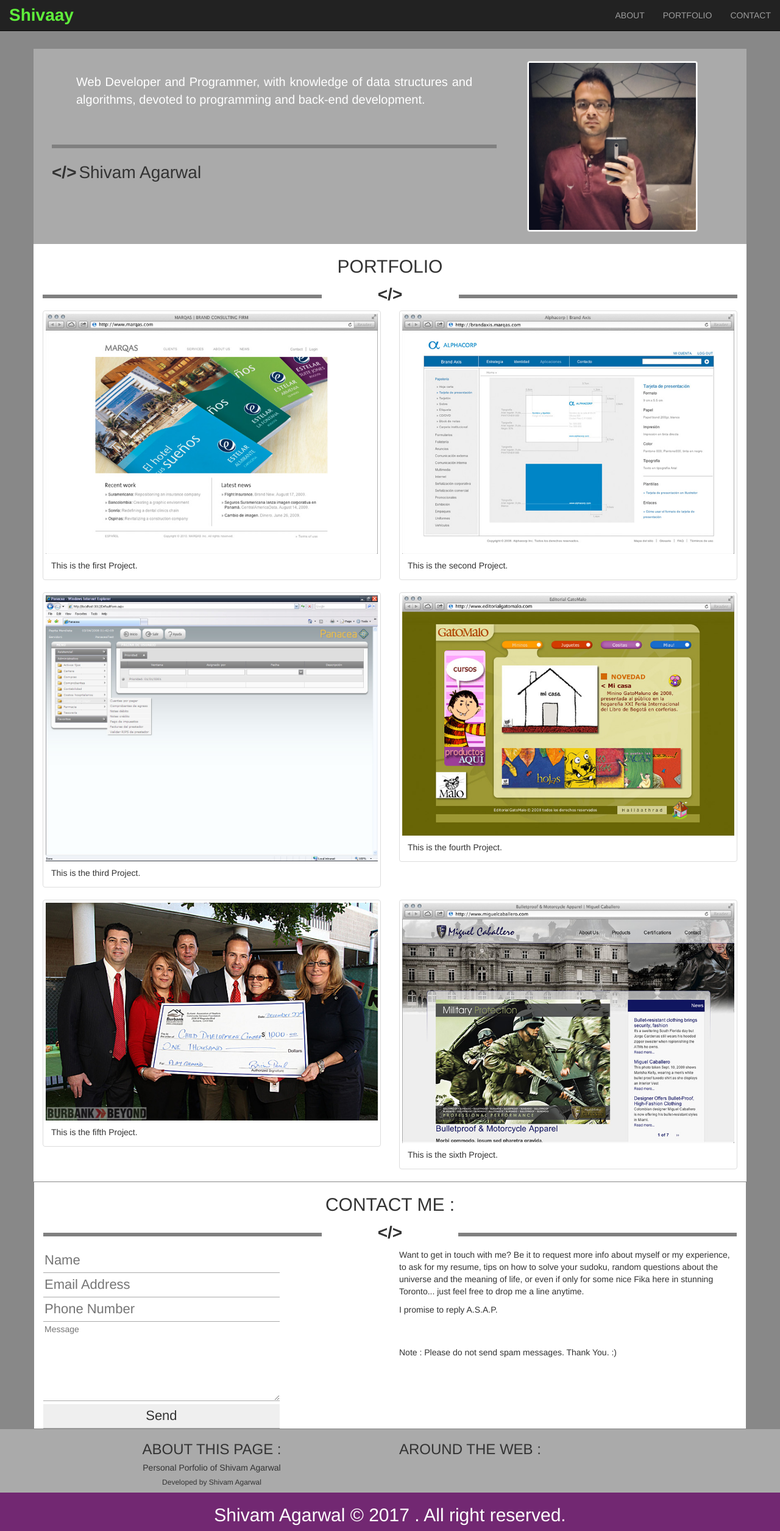
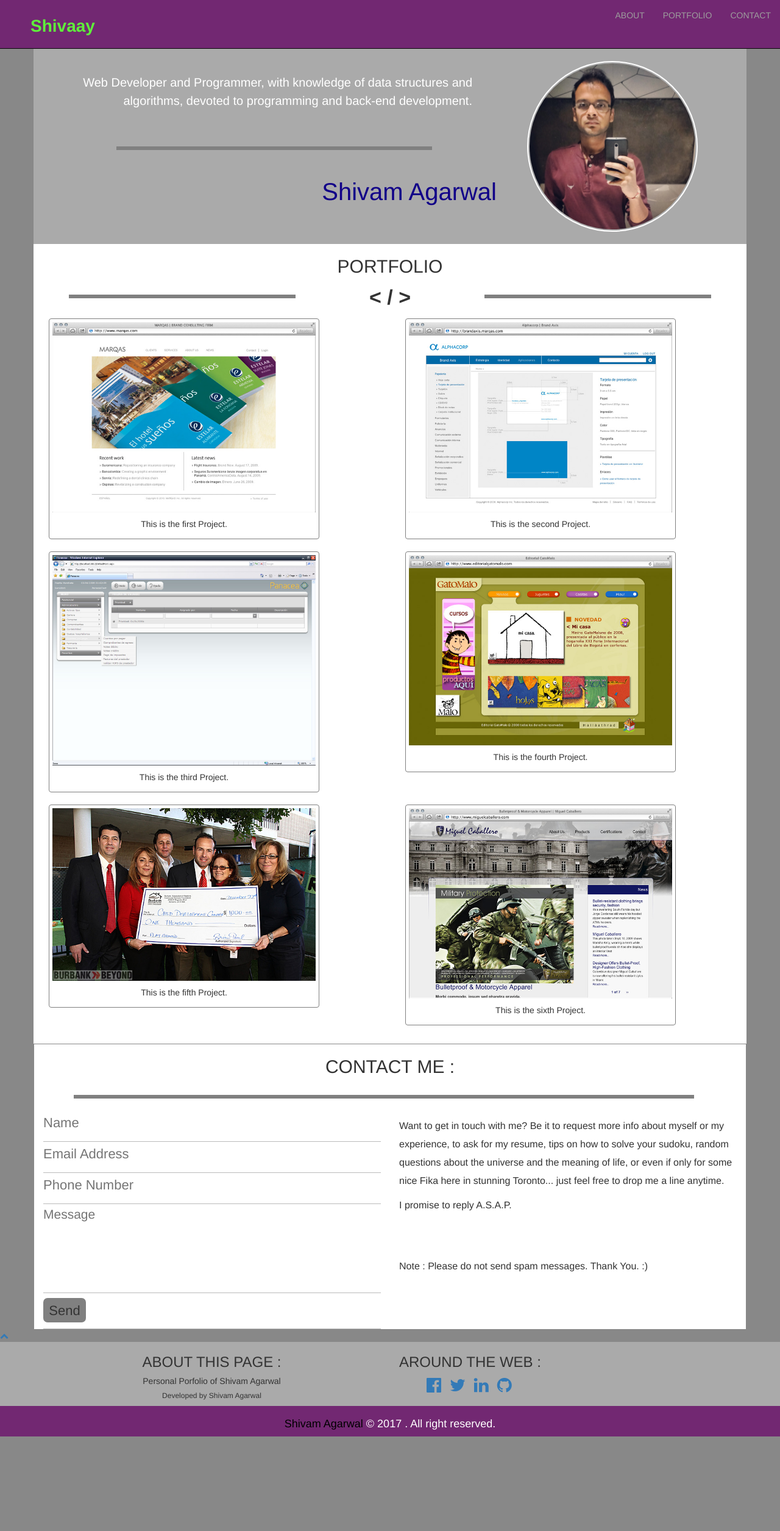
Before and after one commit to theshivam/portfolio, a plain HTML site: page index.html in a window 1280 px wide. Shown: the whole page at 61% size. After the commit the page ends 2355 px from the top, so only its background shows below. Drawn offline with nearby package versions, Linux system fonts and the light colour scheme; files that its build step writes are made by us from their sources; files whose address does not match are found by name.

Commit message:
Added all the hyperlinks to various social networking profiles. A little bit changes in the front end.

```diff
--- a/index.html
+++ b/index.html
@@ -5,14 +5,15 @@
 	<meta charset="utf-8">
 	<meta name="viewport" content="width=device-width, initial-scale=1">
   	<link rel="stylesheet" href="/Users/shivamagarwal/Documents/projects/portfolio/bootstrap-3.3.7-dist/css/bootstrap.min.css">
+  	<link rel="stylesheet" href="https://cdnjs.cloudflare.com/ajax/libs/font-awesome/4.7.0/css/font-awesome.min.css">
   	<link rel="stylesheet" href="/Users/shivamagarwal/Documents/projects/portfolio/styleShiv.css">
   	<script src="https://ajax.googleapis.com/ajax/libs/jquery/3.2.1/jquery.min.js"></script>
   	<script src="/Users/shivamagarwal/Documents/projects/portfolio/bootstrap-3.3.7-dist/js/		bootstrap.min.js"></script>
 </head>
 <body>
-<header class="navbar navbar-inverse navbar-fixed-top">
+<header class="navbar navbar-inverse navbar-fixed-top" id="headerNavBar">
 	<div class="container-fluid">
-		<a class="navbar-brand" href="#">
+		<a id="logo" class="navbar-brand" href="#">
 			<span style="color: #5fef3b;font-size: 28px;font-weight: bold;">
 				Shivaay
 			</span>
@@ -24,9 +25,9 @@
 		</button>
 		<nav class="navbar-collapse collapse" id="myNavbar">
 			<ul class="nav navbar-nav navbar-right">
-				<li><a class="scrollable" href="#about">ABOUT</a></li>
-				<li><a href="#portfolio">PORTFOLIO</a></li>
-				<li><a href="#contact">CONTACT</a></li>
+				<li><a class="navbarHyperlinks" href="#about">ABOUT</a></li>
+				<li><a class="navbarHyperlinks" href="#portfolio">PORTFOLIO</a></li>
+				<li><a class="navbarHyperlinks" href="#c1">CONTACT</a></li>
 			</ul>
 		</nav>
 	</div>
@@ -39,14 +40,18 @@
 				<p id="aboutMe">
 				Web Developer and Programmer, with knowledge of data structures and algorithms, devoted to programming and back-end development.
 				</p>
-				<hr class="star-bright"><span id="pattern">&lt/&gt</span>
-				<span style="font-size:28px;">Shivam Agarwal</span>
+				<p id="dividerSingle">
+					<hr class="star-bright"><!-- <span id="pattern onlyPattern">&lt/&gt</span> -->
+				</p>
+				<br>
+				<p id="shivamAgarwal">Shivam Agarwal</p>
 			</div>
 			<div class="col-md-4">
-				<img id="dp" class="img-thumbnail img-responsive" src="instaDp.jpg" alt="Shivam Agarwal" />
+				<img id="dp" class="img-circle img-responsive" src="instaDp.jpg" alt="Shivam Agarwal" />
 			</div>
 		</div>
 	</header>
+	<a href="#" id="p1"></a>
 	<section>
 		<div class="container" id="portfolio">
 			<div class="row">
@@ -59,70 +64,67 @@
 					<hr class="star-bright">
 				</div>
 				<div class="col-md-2 col-sm-2" id="pattern">
-					<span id="pattern">&lt/&gt</span>
+					<span id="pattern">&lt / &gt</span>
 				</div>
 				<div class="col-md-5 col-sm-5">
 					<hr class="star-bright">
 				</div>
 			</div>
 			<div class="row">
+			<div style="float: right;">
 				<div class="col-md-6">
-					<div class="thumbnail">
-						<img src="./portfolioPics/portfolio1.jpg">
+					<div id="portfolioPics" class="thumbnail">
+						<img  src="./portfolioPics/portfolio1.jpg">
 						<div class="caption">This is the first Project.</div>
 					</div>
 				</div>
 				<div class="col-md-6">
-					<div class="thumbnail">
-						<img src="./portfolioPics/portfolio2.jpg">
+					<div id="portfolioPics" class="thumbnail">
+						<img  src="./portfolioPics/portfolio2.jpg">
 						<div class="caption">This is the second Project.</div>
 					</div>
+				</div>
 				</div>
 			</div>
 			<div class="row">
 				<div class="col-md-6">
-					<div class="thumbnail">
-						<img src="./portfolioPics/portfolio3.jpg">
+					<div id="portfolioPics" class="thumbnail">
+						<img  src="./portfolioPics/portfolio3.jpg">
 						<div class="caption">This is the third Project.</div>
 					</div>
 				</div>
 				<div class="col-md-6">
-					<div class="thumbnail">
-						<img src="./portfolioPics/portfolio4.jpg">
+					<div id="portfolioPics" class="thumbnail">
+						<img  src="./portfolioPics/portfolio4.jpg">
 						<div class="caption">This is the fourth Project.</div>
 					</div>
 				</div>
 			</div>
 			<div class="row">
 				<div class="col-md-6">
-					<div class="thumbnail">
-						<img src="./portfolioPics/portfolio5.jpg">
+					<div id="portfolioPics" class="thumbnail">
+						<img  src="./portfolioPics/portfolio5.jpg">
 						<div class="caption">This is the fifth Project.</div>
 					</div>
 				</div>
 				<div class="col-md-6">
-					<div class="thumbnail">
-						<img src="./portfolioPics/portfolio6.jpg">
+					<div id="portfolioPics" class="thumbnail">
+						<img  src="./portfolioPics/portfolio6.jpg">
 						<div class="caption">This is the sixth Project.</div>
 					</div>
 				</div>
 			</div>
 		</div>
 	</section>
+	<a href="#" id="c1"></a>
 	<section>
 		<div class="container" id="contact">
 			<div class="row">
 				<h2>CONTACT ME :</h2>
 			</div>
 			<div class="row">
-				<div class="col-md-5">
-					<hr class="star-bright">
-				</div>
-				<div class="col-md-2" id="pattern">
-					<span id="pattern">&lt/&gt</span>
-				</div>
-				<div class="col-md-5">
-					<hr class="star-bright">
+				<div class="col-md-12">
+					<hr class="star-bright-full">
 				</div>
 			</div>
 			<div class="row">
@@ -130,34 +132,35 @@
 					<form>
 						<table id="formTable">
 							<tr>
-								<td>
+								<td class="form-item">
 									<input type="text" placeholder="Name" />
 								</td>
 							</tr>
 							<tr>
-								<td>
+								<td class="form-item">
 									<input type="text" placeholder="Email Address">
 								</td>
 							</tr>
 							<tr>
-								<td>
-									<input type="text" placeholder="Phone Number">
+								<td  class="form-item">
+									<!-- <label for="phone">Phone Number</label> -->
+									<input id="phone" type="text" placeholder="Phone Number">
 								</td>
 							</tr>
 							<tr>
-								<td>
+								<td class="form-item">
 									<textarea placeholder="Message"></textarea>
 								</td>
 							</tr>
 							<tr>
-								<td>
+								<td  class="form-item">
 									<input id="sendButton" type="submit" value="Send" />
 								</td>
 							</tr>
 						</table>
 					</form>
 				</div>
-				<div class="col-md-6">
+				<div id="contactText" class="col-md-6">
 					<p>
 					Want to get in touch with me? Be it to request more info about myself or my experience, to ask for my resume, tips on how to solve your sudoku, random questions about the universe and the meaning of life, or even if only for some nice Fika here in stunning Toronto... just feel free to drop me a line anytime.
 					</p>
@@ -191,6 +194,28 @@
 			</div>
 			<div class="col-md-6" style="text-align: justify;">
 				<h3>AROUND THE WEB :</h3>
+				<ul>
+					<li style="display: inline-block; margin-left: 5px;">
+						<a class="button social" href="https://www.facebook.com/TheShivamAgarwal">
+							<i class="fa fa-facebook-official" style="font-size: 28px;"></i>
+						</a>
+					</li>
+					<li style="display: inline-block; margin-left: 10px;">
+						<a href="https://twitter.com/theShivAgarwal">
+							<i class="fa fa-twitter" style="font-size: 28px;"></i>
+						</a>
+					</li>
+				    <li style="display: inline-block;margin-left: 10px;">
+				    	<a class="button social" href="https://www.linkedin.com/TheShivamAgarwal">
+							<i class="fa fa-linkedin" style="font-size: 28px;"></i>
+						</a>
+					</li>
+				    <li style="display: inline-block;margin-left: 10px;">
+						<a class="button social" href="https://github.com/theshivam">
+							<i class="fa fa-github" style="font-size: 28px;"></i>
+						</a>
+					</li>
+				</ul>
 			</div>
 		</div>
 	</div>
@@ -198,32 +223,14 @@
 	<div class="footer-below">
 		<div class="container">
 		<p>
-			<h2>Shivam Agarwal <span>&copy</span> 2017 . All right reserved.</h2>
+			<h3>
+				<a href="https://www.facebook.com/TheShivamAgarwal">
+					Shivam Agarwal
+				</a>
+				<span>&copy</span> 2017 . All right reserved.</h3>
 		</p>
 		</div>
 	</div>
 </footer>
-<!-- <nav class="navbar navbar-inverse navbar-fixed-top">
-	<div class="container-fluid">
-		<div class="navbar-header">
-			<button type="button" class="navbar-toggle" data-target="#myNavbar" data-toggle="collapse">
-				<span class="icon-bar"></span>
-				<span class="icon-bar"></span>
-				<span class="icon-bar"></span>
-			</button>
-			<a class="navbar-brand" href="#"><span style="font-size: 24px;font-weight: bold; color: white;">Shivaay</span></a>
-		</div>
-		<div class="navbar-right">
-			<div class="collapse navbar-collapse" id="myNavbar">
-				<ul class="nav navbar-nav">
-					<li><button type="button"><a href="#about">ABOUT</a></button></li>
-					<li><button type="button"><a href="#portfolio">PORTFOLIO</a></button></li>
-					<li><button type="button"><a href="#contact">CONTACT</a></button></li>
-				</ul>
-			</div>
-		</div>
-	</div>
-</nav>
- -->
 </body>
 </html>
--- a/styleShiv.css
+++ b/styleShiv.css
@@ -1,24 +1,69 @@
+#headerNavBar{
+	background-color: #722872;
+	height: 80px;
+}
+#logo{
+	margin-top: 18px;
+	margin-left: 20px;
+}
 #about{
 	height: 80px;
 	display: block;
 }
+navbarHyperlinks{
+/*	color:#722872;
+	background:#bbb;
+	font-size: 32px;
+	box-shadow:0px 2px 2px 1px rgba(0, 0, 0, 0.1);
+*/  }
+}
+#myNavbar{
+	margin-top:18px;
+	margin-right:20px;
+	color: #FFF;
+}
+#myNavbar a:active{
+	color: black;
+}
 #aboutMe{
 	padding:40px;
 	/*margin : 30px;*/
-	text-align: justify;
+	text-align: right;
+	line-height: 30px;
 	color: #FFF;
 	font-size:20px;
+}
+#dividerSingle{
+	/*text-align: right;*/
+	white-space: nowrap;
+	display: inline;
 }
 .star-bright{
 	color: grey;
 	border: 3px solid grey;
-	/*width: 70%;*/
-	text-align: left;
+	width: 80%;
+	max-width: 512px;
+	/*display: inline;*/
+}
+/*#onlyPattern{*/
+	/*text-align: center;*/
+/*}*/
+.star-bright-full{
+	border: 3px solid grey;
+	max-width: 1500px;
+	margin-left : 50px;
+	margin-right: 70px;
 }
 #pattern{
 	text-align : center;
-	font-size : 28px;
+	font-size : 34px;
 	font-weight: bold;
+	display: inline;
+}
+#shivamAgarwal{
+	font-size : 40px;
+	text-align: right;
+	color: #108;
 }
 #intro{
 	background-color: #aaa;
@@ -28,6 +73,7 @@
 }
 body{
 	background-color: #888;
+	position: relative;
 }
 #dp{
 	height: 80%;
@@ -35,6 +81,7 @@ body{
 	align-self: center;
 	padding: 2px;
 	margin: 20px;
+	border: 2px solid #FFF;
 }
 h2{
 	text-align: center;
@@ -42,6 +89,18 @@ h2{
 #portfolio{
 	background-color: white;
 	display: block;
+	padding-bottom: 20px;
+}
+#portfolioPics{
+	height: 70%;
+	width: 80%;
+	padding:5px;
+	margin: 10px;
+	text-align: center;
+	border: 1px solid grey;
+}
+#portfolioPics img{
+
 }
 #contact{
 	background-color: #FFF;
@@ -56,7 +115,7 @@ h2{
 	height: 40px;
 	font-size: 22px;
 	border-top: 0;
-	border-bottom: 1px solid #aaa;
+	border-bottom: 0px solid #aaa;
 	border-left: 0px;
 	border-right: 0px;
 }
@@ -66,10 +125,22 @@ h2{
 	border-left: 0px;
 	border-right: 0px;
 	border-top: 0px;
-	border-bottom: 1px solid #aaa;
+	border-bottom: 0px solid #aaa;
 }
 #sendButton{
-	width: 10%;
+	max-width: 70px;
+	background-color: grey;
+	border-radius: 7px;
+	margin-top: 8px;
+	position: relative;
+}
+#contactText{
+	line-height: 30px;
+	text-align: left;
+	padding-left: 15px;
+	padding-top:10px;
+	/*margin-left: 5px;*/
+	font-size: 16px;
 }
 .footer-above{
 	background-color: #aaa;
@@ -83,6 +154,61 @@ h2{
 	width: 100%;
 	text-align: center;
 }
+.footer-below h3{
+	font-size: 18px;
+}
+.footer-below a{
+	color: black;
+}
+/*.button .social{
+	font-size: 24px;
+*/}
 main section{
 	/*background-color: #eee;*/
 }
+/*////////////////////////////////////////*/
+.form-item{
+	position:relative;
+	margin-bottom:10px;
+	padding-bottom:10px;
+	border-bottom:1px solid #bbb;
+}
+.form-item input, .form-item textarea{
+	z-index:1;
+	position:relative;
+	padding-right:0;
+	padding-left:0;
+	border:0;
+	border-radius:0;
+	font-size:1.5em;
+	background:0 0;
+	box-shadow:none!important;
+	resize:none;
+	width:100%;
+}
+.form-item input:focus, .form-item textarea:focus{
+	outline:0
+}
+.form-item label{
+	display:block;
+	z-index:0;
+	position:relative;
+	top:2em;
+	margin:0;
+	font-size:.85em;
+	line-height:1.764705882em;
+	vertical-align:middle;
+	vertical-align:baseline;
+	opacity:0;
+	-webkit-transition:top .3s ease,opacity .3s ease;
+	transition:top .3s ease,opacity .3s ease;
+}
+.form-item-filled label{
+	top:0;
+	opacity:1;
+	color:#aaa;
+}
+.form-item-focused label{
+	color:#722872;
+}
+/*//////////////////////////////////////////////*/
```
